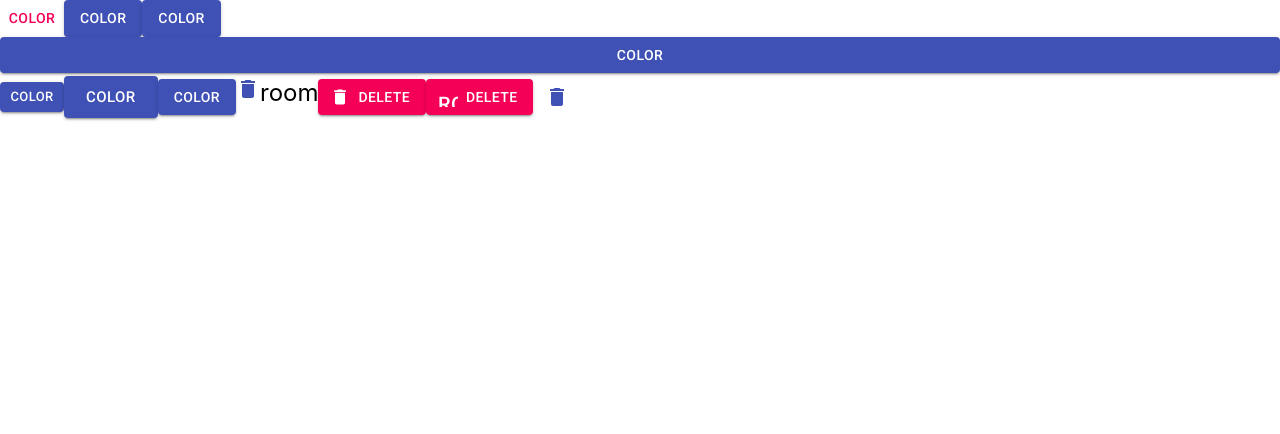
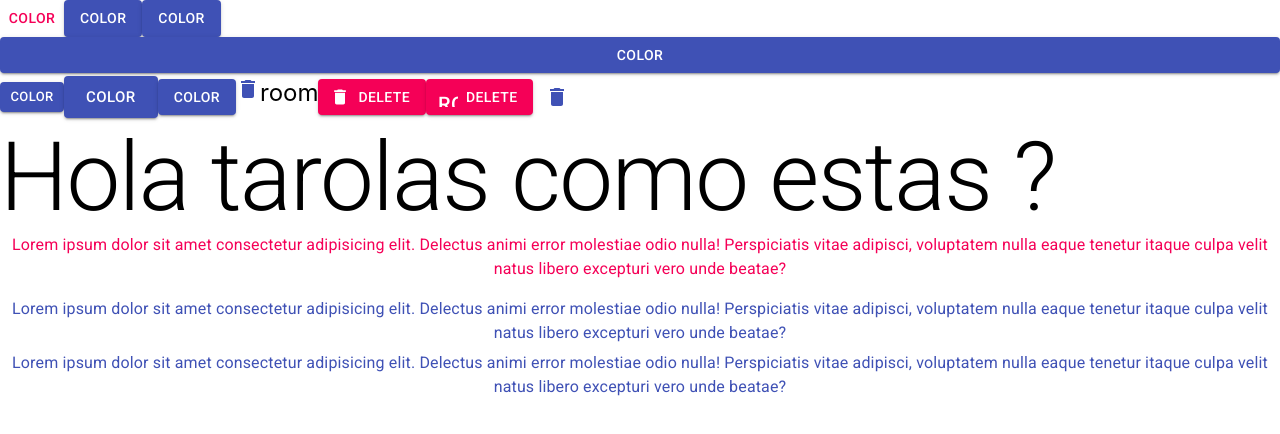
Before and after one commit to mnkboy/tutorial-material-ui, a React (Create React App) app: page / in a window 1280 px wide. Shown: the top 434 px of the page. Built offline with nearby package versions, Linux system fonts and the light colour scheme.

Commit message:
Typography

```diff
--- a/src/App.jsx
+++ b/src/App.jsx
@@ -1,7 +1,7 @@
 import React, { Fragment } from 'react';
 import Button from '@material-ui/core/Button'
 import DeleteIcon from '@material-ui/icons/Delete'
-import { Icon, IconButton } from '@material-ui/core'
+import { Icon, IconButton, Typography } from '@material-ui/core'
 function App() {
   return (
     <Fragment>
@@ -77,6 +77,18 @@ function App() {
         />
 
       </IconButton>
+
+      <Typography variant="h1" color="initial">
+        Hola tarolas como estas ?
+      </Typography>
+
+      <Typography variant="body1" color="secondary" align="center" paragraph> Lorem ipsum dolor sit amet consectetur adipisicing elit. Delectus animi error molestiae odio nulla! Perspiciatis vitae adipisci, voluptatem nulla eaque tenetur itaque culpa velit natus libero excepturi vero unde beatae?</Typography>
+      <Typography variant="body1" color="primary" align="center" gutterBottom>
+        Lorem ipsum dolor sit amet consectetur adipisicing elit. Delectus animi error molestiae odio nulla! Perspiciatis vitae adipisci, voluptatem nulla eaque tenetur itaque culpa velit natus libero excepturi vero unde beatae?
+      </Typography>
+      <Typography variant="body1" color="primary" align="center" gutterBottom>
+        Lorem ipsum dolor sit amet consectetur adipisicing elit. Delectus animi error molestiae odio nulla! Perspiciatis vitae adipisci, voluptatem nulla eaque tenetur itaque culpa velit natus libero excepturi vero unde beatae?
+      </Typography>
     </Fragment>
 
   );
```
Also changed, not shown: 1 other file (tests, documents, lock files or other folders).
